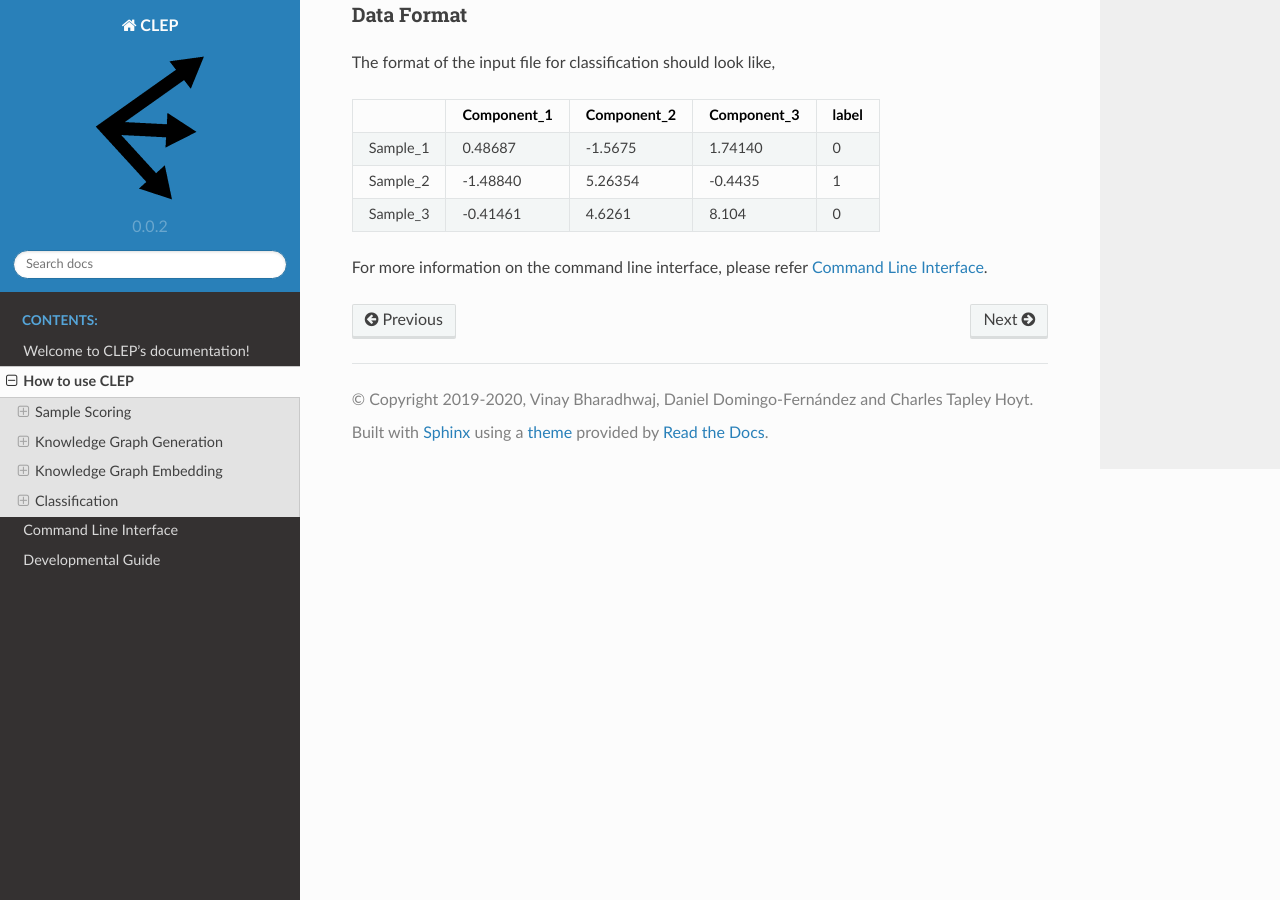
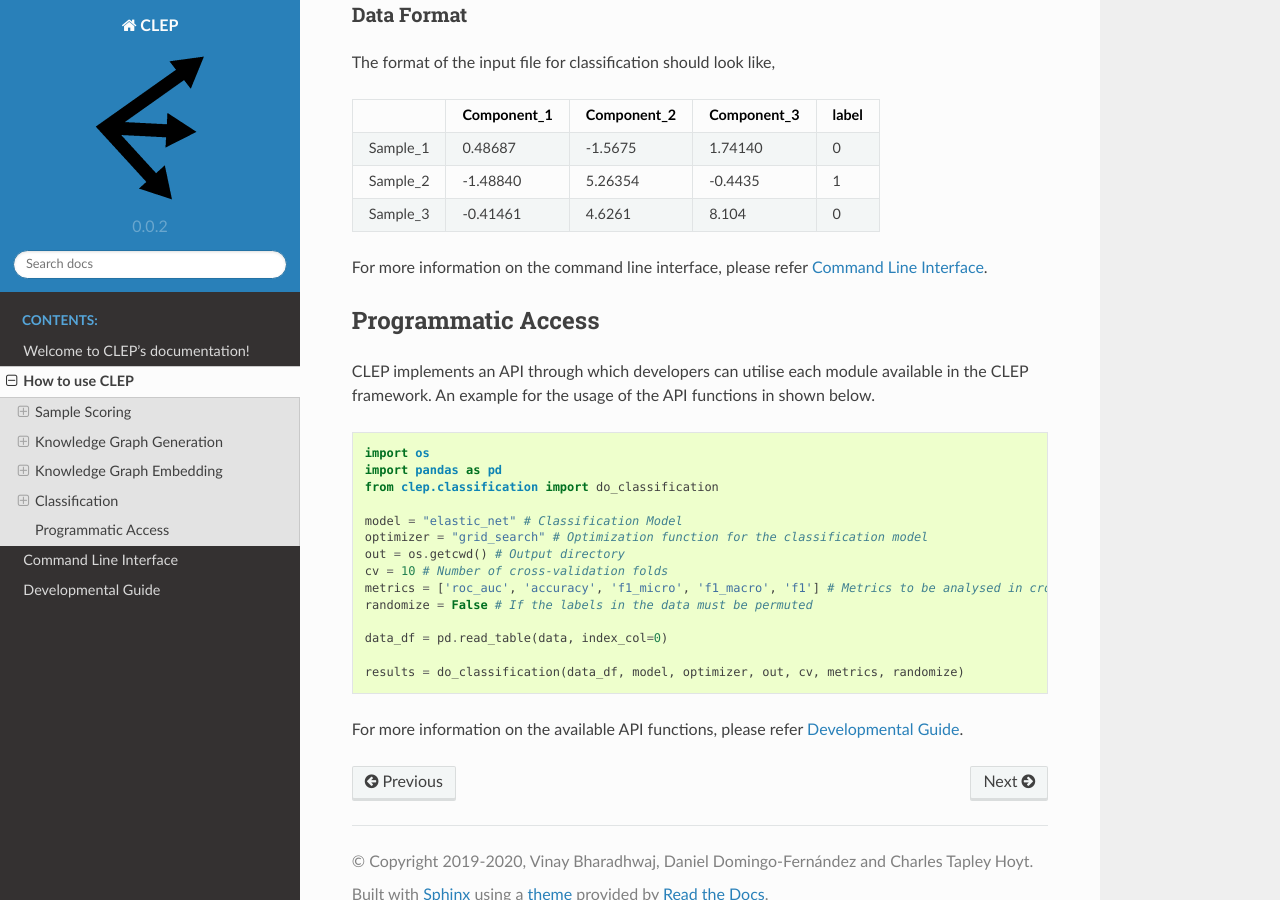
Before and after one commit to hybrid-kg/clep, a Sphinx documentation site: the page built from docs/source/howto.rst, in a window 1280 px wide and 900 px high, scrolled down 4066 px. Built offline with Sphinx 7.4.7 and the Read the Docs theme 2.0.0, drawn with Linux system fonts in a browser that asks for light colours.

Commit message:
Updated Howto docs

```diff
--- a/docs/source/howto.rst
+++ b/docs/source/howto.rst
@@ -238,3 +238,29 @@ The format of the input file for classification should look like,
 
 
 For more information on the command line interface, please refer :ref:`cli`.
+
+
+Programmatic Access
+---------------------
+CLEP implements an API through which developers can utilise each module available in the CLEP framework. An example
+for the usage of the API functions in shown below.
+
+.. code:: python
+
+   import os
+   import pandas as pd
+   from clep.classification import do_classification
+
+   model = "elastic_net" # Classification Model
+   optimizer = "grid_search" # Optimization function for the classification model
+   out = os.getcwd() # Output directory
+   cv = 10 # Number of cross-validation folds
+   metrics = ['roc_auc', 'accuracy', 'f1_micro', 'f1_macro', 'f1'] # Metrics to be analysed in cross-validation
+   randomize = False # If the labels in the data must be permuted
+
+   data_df = pd.read_table(data, index_col=0)
+
+   results = do_classification(data_df, model, optimizer, out, cv, metrics, randomize)
+
+
+For more information on the available API functions, please refer :ref:`dev-guide`.
```
